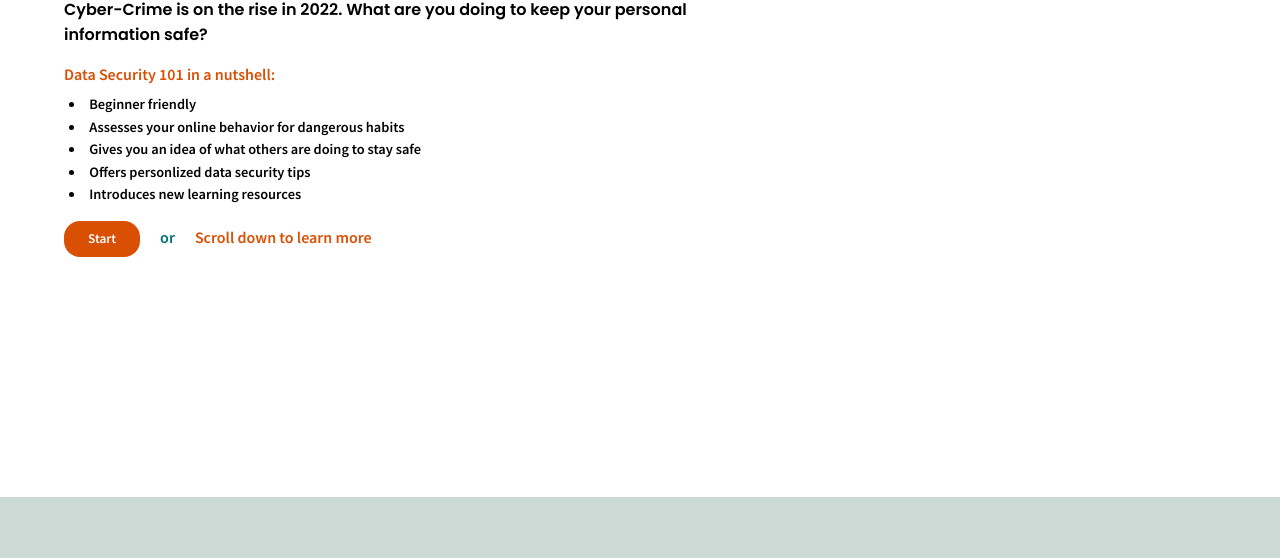
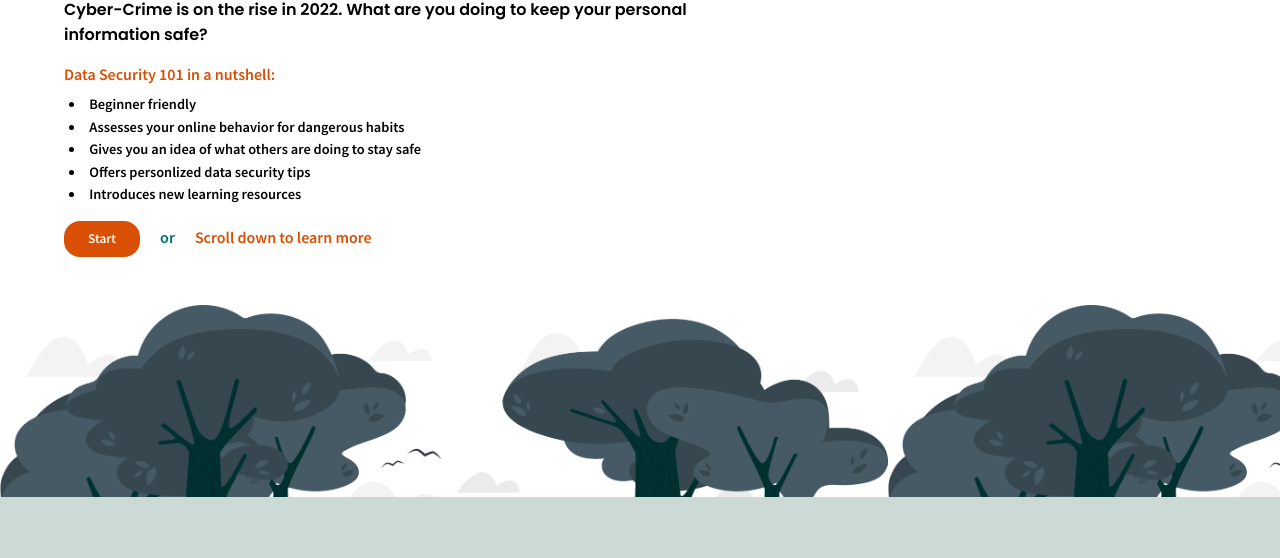
Before and after one commit to Maxwellcoyle-dev/instructional-design-portfolio-site, a plain HTML site: page data-security-home-page.html in a window 1280 px wide. Shown: the part 175-733 px from the top of the page. Drawn offline with Linux system fonts and the light colour scheme; the site is published under a folder, as on GitHub Pages, so addresses that start at the root find nothing; a script that the page names is missing.

Commit message:
Third-Commit

```diff
--- a/styles/data-security-styles.css
+++ b/styles/data-security-styles.css
@@ -50,7 +50,7 @@
 .landing-hero-image-div {
  width: 100%;
  height: 12rem;
- background-image: url('/images/data-security-hero-img.png');
+ background-image: url('../images/data-security-hero-img.png');
  background-size: contain;
 }
 
```
